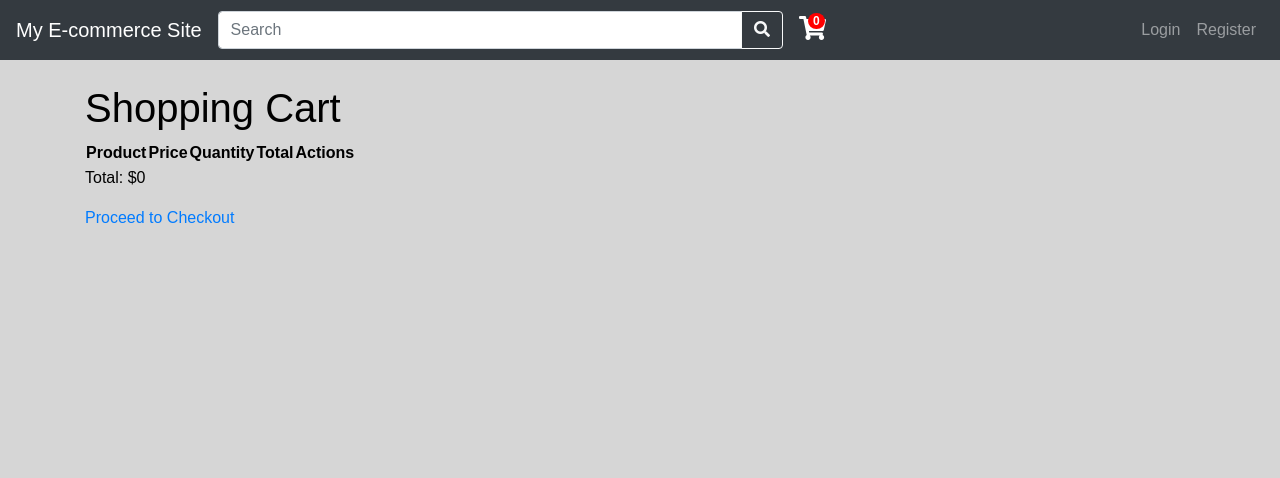
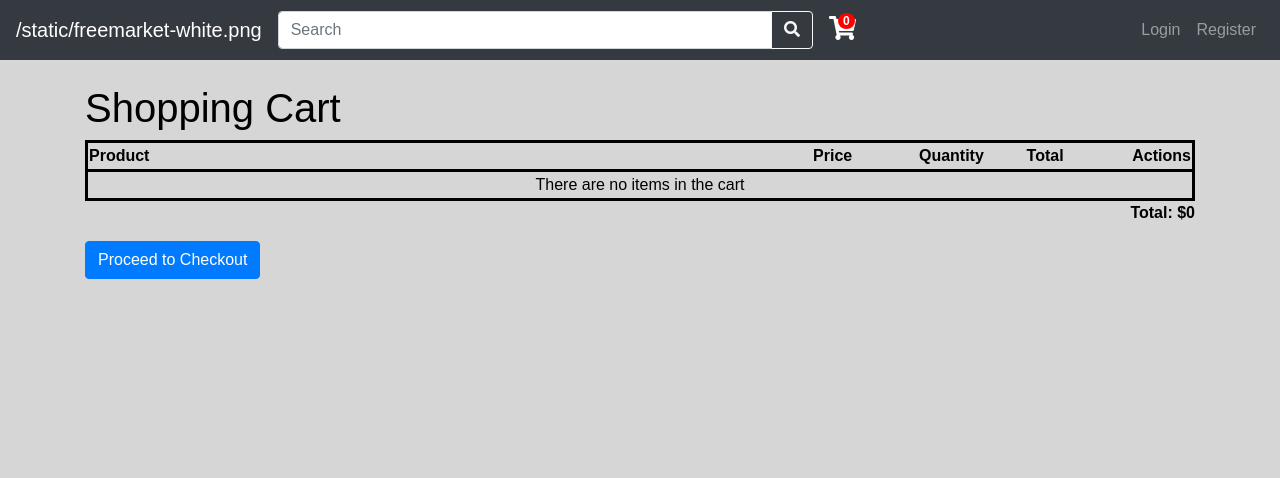
Before and after one commit to rexsum420/FShopify, a Django app: page /cart/ in a window 1280 px wide. Shown: the top 478 px of the page. Run offline with Django 4.2, Linux system fonts and the light colour scheme; lists and menus that the app fills with data are empty; parts of the project's set-up code (start-up, migrations or seed data) failed here and were passed over; some libraries are stand-ins or nearby versions.

Commit message:
updated cart detail

```diff
--- a/templates/cart_detail.html
+++ b/templates/cart_detail.html
@@ -2,19 +2,19 @@
 {% block title %}Free Market View Cart{% endblock title %}
 {% block content %}
 <h1>Shopping Cart</h1>
-<table>
+<table style='border-width=1px; border-style: solid; border-color: #000000;'>
     <thead>
         <tr>
-            <th>Product</th>
-            <th>Price</th>
-            <th>Quantity</th>
-            <th>Total</th>
-            <th>Actions</th>
+            <th width='70%'>Product</th>
+            <th width='10%'>Price</th>
+            <th width='10%'>Quantity</th>
+            <th width='10%'>Total</th>
+            <th width='10%'>Actions</th>
         </tr>
     </thead>
     <tbody>
         {% for item in cart %}
-        <tr>
+        <tr style='border-width=1px; border-style: solid; border-color: #000000;'>
             <td>{{ item.product.name }}</td>
             <td>${{ item.price }}</td>
             <td>{{ item.quantity }}</td>
@@ -26,9 +26,13 @@
                 </form>
             </td>
         </tr>
+        {% empty %}
+        <tr style='border-width=1px; border-style: solid; border-color: #000000;'>
+            <td colspan="5" style="text-align:center;">There are no items in the cart</td>
+        </tr>
         {% endfor %}
     </tbody>
 </table>
-<p>Total: ${{ cart.get_total_price }}</p>
-<a href="{% url 'checkout' %}">Proceed to Checkout</a>
+<p style='text-align:right'><b>Total: ${{ cart.get_total_price }}</b></p>
+<a class="btn btn-primary" href="{% url 'checkout' %}">Proceed to Checkout</a>
 {% endblock %}
--- a/templates/navbar.html
+++ b/templates/navbar.html
@@ -1,7 +1,8 @@
+{% load static %}
 {% if authenticated %}
 <nav class="navbar navbar-dark bg-dark">
     <div class="d-flex align-items-center ml-auto">
-        <a class="navbar-brand d-none d-md-block" href="{% url 'home' %}">My E-commerce Site</a>
+        <a class="navbar-brand d-none d-md-block" href="{% url 'home' %}"><img src="{% static 'freemarket-white.png' %}" style="height:32px;" /></a>
         <div class="d-flex flex-grow-1 align-items-center justify-content-center">
             <form class="form-inline d-flex input-group" action="{% url 'search' %}" method="get">
                 <input class="form-control" type="search" name="q" placeholder="Search" aria-label="Search">
@@ -40,7 +41,7 @@
 {% else %}
 <nav class="navbar navbar-expand-lg navbar-dark bg-dark">
     <div class="d-flex align-items-center ml-auto">
-        <a class="navbar-brand d-none d-md-block" href="{% url 'home' %}">My E-commerce Site</a>
+        <a class="navbar-brand d-none d-md-block" href="{% url 'home' %}">{% static 'freemarket-white.png' %}</a>
         <div class="d-flex flex-grow-1 align-items-center justify-content-center">
             <form class="form-inline d-flex input-group" action="{% url 'search' %}" method="get">
                 <input class="form-control" type="search" name="q" placeholder="Search" aria-label="Search">
--- a/templates/search/indexes/search/product_text.txt
+++ /dev/null
@@ -1,3 +0,0 @@
-{{ object.name }}
-{{ object.description }}
-{{ object.category.name }}
```
Also changed, not shown: marketplace/settings.py (+0 -9 lines), requirements.txt (added, +17 -0 lines), search/views.py (+14 -3 lines), static/styles.css (+3 -6 lines), static/freemarket-white.png (added).
